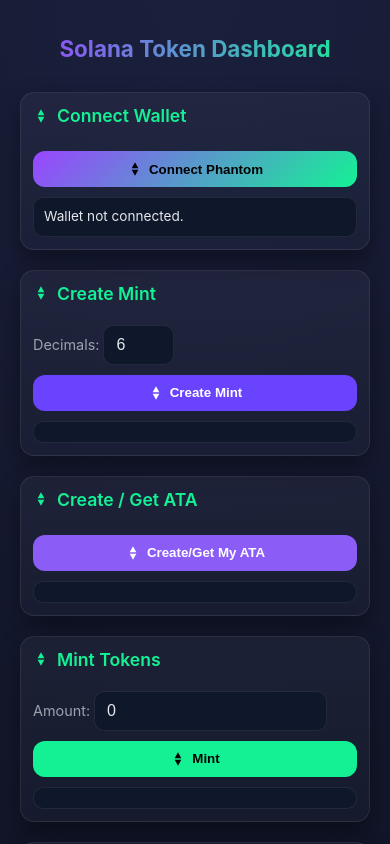
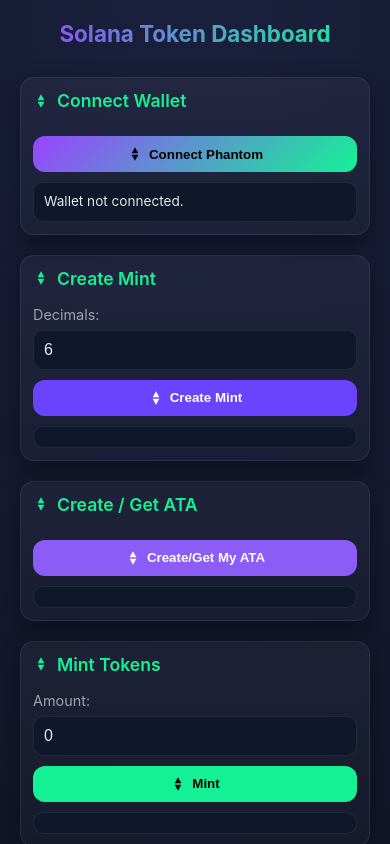
Before and after one commit to Chizober/Solana-Token-Dashboard, a website built with Parcel: page index.html in a window 390 px wide. Shown: the top 844 px of the page. Built offline with nearby package versions, Linux system fonts and the light colour scheme; what @solana/web3.js would draw is missing.

Commit message:
editted the css file

```diff
--- a/style.css
+++ b/style.css
@@ -7,9 +7,12 @@
   --solana-text: #e5e7eb;
   --solana-muted: #9ca3af;
 }
-
+*{
+    box-sizing: border-box;
+    padding: 0;
+    margin: 0;
+}
 body {
-  margin: 0;
   min-height: 100vh;
   background: radial-gradient(circle at top, #1a1f3c, var(--solana-dark));
   font-family: 'Inter', 'Segoe UI', Tahoma, Geneva, Verdana, sans-serif;
@@ -66,7 +69,8 @@
 
 input {
   margin-top: 6px;
-  padding: 10px 12px;
+  padding: 10px;
+  width:180px;
   border-radius: 10px;
   border: 1px solid var(--solana-border);
   background: #0f172a;
@@ -116,7 +120,10 @@
       overflow-x: auto;
       background: #0f172a;
     }
-
+code {
+  overflow-x: auto;
+display: inline-block;
+}
     /* Icons */
     .icon {
       width: 16px;
@@ -126,15 +133,17 @@
 
 #dashboard {
   width: 100%;
-  max-width: 1100px;
+  max-width: 1200px;
+  margin: 0 auto;
   padding: 30px;
   border-radius: 16px;
 }
 
 #sectionsContainer {
   display: grid;
-  grid-template-columns: repeat(auto-fit, minmax(400px, 1fr));
+  grid-template-columns: 1fr 1fr;
   gap: 20px;
+    width: 100%;
 }
 
  #mintResult2,
@@ -143,20 +152,22 @@
 #burnResult,
 #mintInfo,
 #walletInfo,
-#accountResult {
+#accountResult,code {
   margin-top: 10px;
   padding: 10px;
   border-radius: 10px;
   background: #0f172a;
   border: 1px solid var(--solana-border);
   font-size: 0.85rem;
-  word-break: break-all;
+  word-break: word-break;
  overflow-wrap: anywhere;
   max-width: 100%;
+  white-space: normal;
   line-height: 1.3;
 }
+
 #destWallet {
-  width: 90%;
+  width: 100%;
 }
 #sectionsContainer .section:last-child {
   grid-column: 1 / -1; /* Span all columns */
@@ -165,9 +176,29 @@
   align-items: center;
   text-align: center;
 }
+@media (max-width: 900px) {
+  input{
+    width: 100%;
 
+  }
+  button{
+    width: 100%; /* Full-width buttons on phone */
+    justify-content: center;
+  }
+}
+@media (max-width: 650px) {
+  input{
+    width: 100%;
+
+  }
+
+  button {
+    width: 100%; /* Full-width buttons on phone */
+    justify-content: center;
+  }
+}
 /* 📱 Mobile responsiveness */
-@media (max-width: 768px) {
+@media (max-width: 540px) {
   #sectionsContainer {
     grid-template-columns: 1fr; /* One column */
   }
@@ -195,5 +226,7 @@
 
   input {
     font-size: 16px; /* Prevent mobile zoom */
+    width: 100%;
   }
+
 }
```
Also changed, not shown: index.html (+0 -1 lines).
